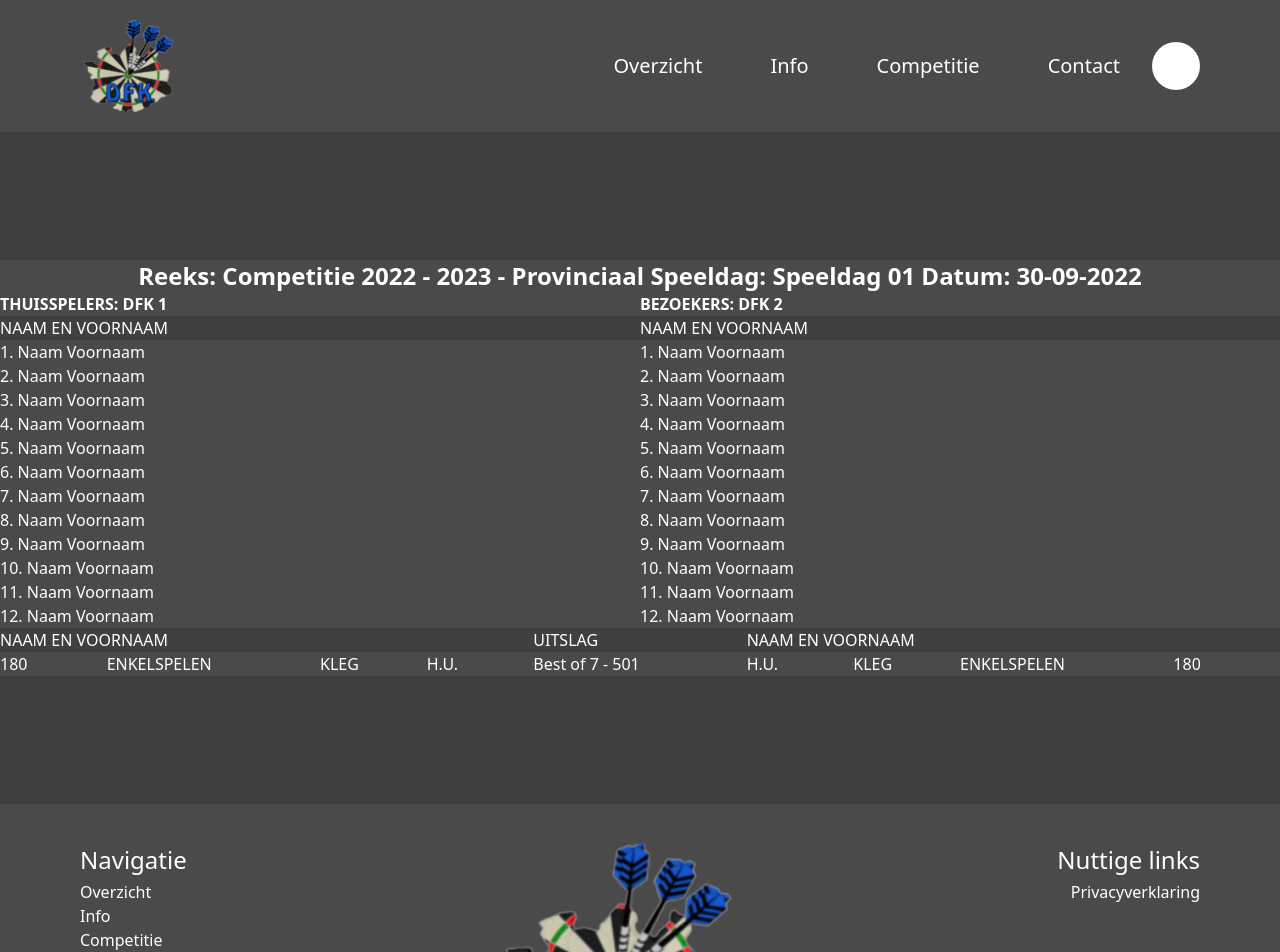
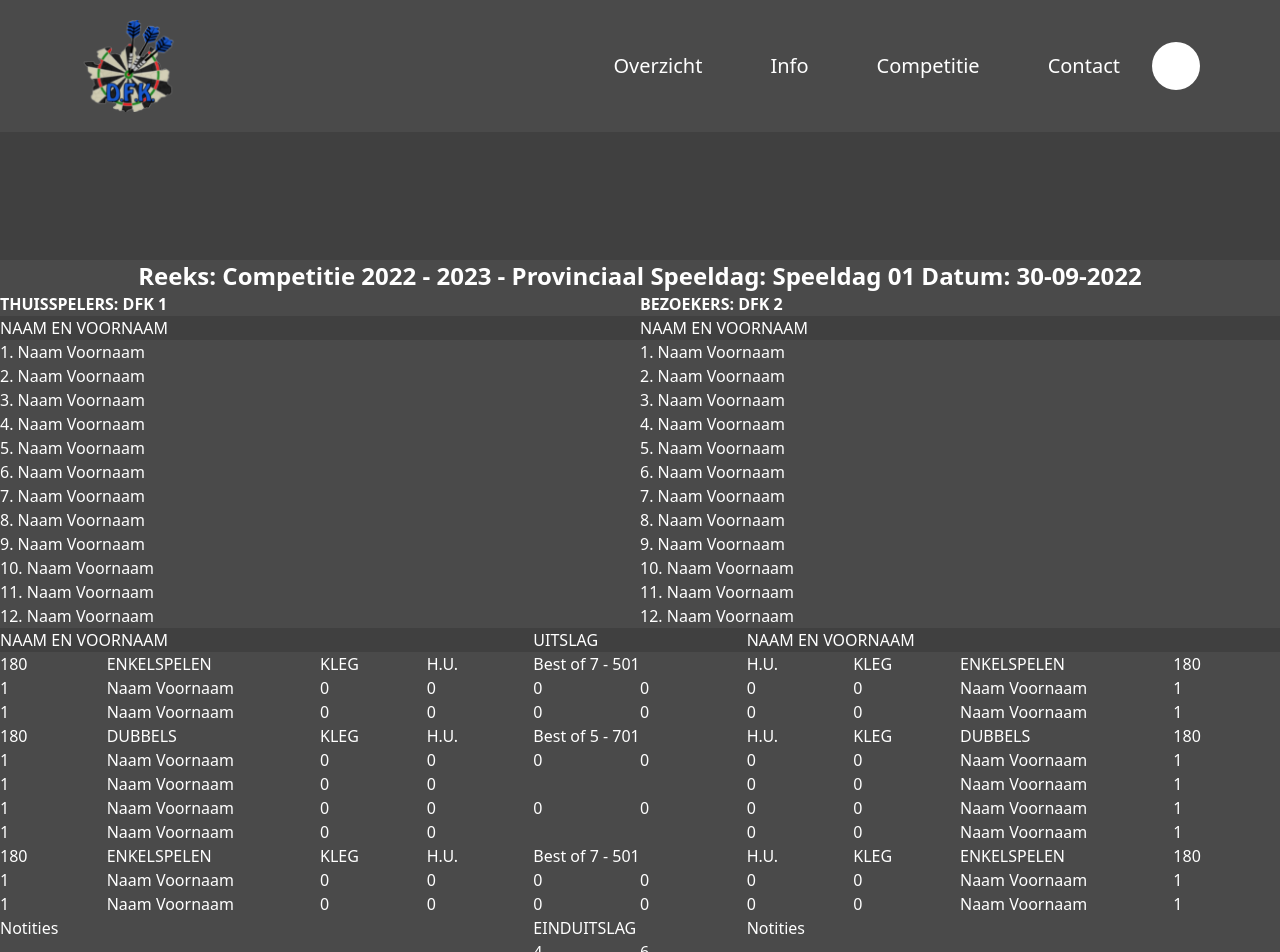
Before and after one commit to syandelbart/2223-Darts_Kempen-001-Website-Dartsfederatie, a Next.js app in the folder code/dfkwebsite/: page /competitie/speeldagen/wedstrijdblad in a window 1280 px wide. Shown: the top 952 px of the page. Built offline with nearby package versions, Linux system fonts and the light colour scheme; some icons are missing; what tailwind-children would draw is missing.

Commit message:
Update index.tsx

```diff
--- a/code/dfkwebsite/pages/competitie/speeldagen/wedstrijdblad/index.tsx
+++ b/code/dfkwebsite/pages/competitie/speeldagen/wedstrijdblad/index.tsx
@@ -9,33 +9,19 @@ const Wedstrijdblad: NextPage = () => {
                 <p className="font-semibold">BEZOEKERS: DFK 2</p>
                 <p className="bg-background">NAAM EN VOORNAAM</p>
                 <p className="bg-background">NAAM EN VOORNAAM</p>
-                <p>1. Naam Voornaam</p>
-                <p>1. Naam Voornaam</p>
-                <p>2. Naam Voornaam</p>
-                <p>2. Naam Voornaam</p>
-                <p>3. Naam Voornaam</p>
-                <p>3. Naam Voornaam</p>
-                <p>4. Naam Voornaam</p>
-                <p>4. Naam Voornaam</p>
-                <p>5. Naam Voornaam</p>
-                <p>5. Naam Voornaam</p>
-                <p>6. Naam Voornaam</p>
-                <p>6. Naam Voornaam</p>
-                <p>7. Naam Voornaam</p>
-                <p>7. Naam Voornaam</p>
-                <p>8. Naam Voornaam</p>
-                <p>8. Naam Voornaam</p>
-                <p>9. Naam Voornaam</p>
-                <p>9. Naam Voornaam</p>
-                <p>10. Naam Voornaam</p>
-                <p>10. Naam Voornaam</p>
-                <p>11. Naam Voornaam</p>
-                <p>11. Naam Voornaam</p>
-                <p>12. Naam Voornaam</p>
-                <p>12. Naam Voornaam</p>
+                {
+                    [...Array(12)].map((e, i) => {
+                        return (
+                            <>
+                                <p>{i+1}. Naam Voornaam</p>
+                                <p>{i+1}. Naam Voornaam</p>
+                            </>
+                        )
+                    })
+                }
             </div>
 
-            <div className="grid grid-cols-12 bg-nav-background children:border children:pl-5 children:py-2 children:text-center">
+            <div className="grid grid-cols-12 bg-nav-background children:border children:py-2 children:text-center">
                 <p className="col-span-5 bg-background">NAAM EN VOORNAAM</p>
                 <p className="col-span-2 bg-background">UITSLAG</p>
                 <p className="col-span-5 bg-background">NAAM EN VOORNAAM</p>
@@ -49,6 +35,135 @@ const Wedstrijdblad: NextPage = () => {
                 <p>KLEG</p>
                 <p className="col-span-2">ENKELSPELEN</p>
                 <p>180</p>
+
+                <p>1</p>
+                <p className="col-span-2">Naam Voornaam</p>
+                <p>0</p>
+                <p>0</p>
+                <p>0</p>
+                <p>0</p>
+                <p>0</p>
+                <p>0</p>
+                <p className="col-span-2">Naam Voornaam</p>
+                <p>1</p>
+
+                <p>1</p>
+                <p className="col-span-2">Naam Voornaam</p>
+                <p>0</p>
+                <p>0</p>
+                <p>0</p>
+                <p>0</p>
+                <p>0</p>
+                <p>0</p>
+                <p className="col-span-2">Naam Voornaam</p>
+                <p>1</p>
+
+                <p>180</p>
+                <p className="col-span-2">DUBBELS</p>
+                <p>KLEG</p>
+                <p>H.U.</p>
+                <p className="col-span-2">Best of 5 - 701</p>
+                <p>H.U.</p>
+                <p>KLEG</p>
+                <p className="col-span-2">DUBBELS</p>
+                <p>180</p>
+
+                <p>1</p>
+                <p className="col-span-2">Naam Voornaam</p>
+                <p>0</p>
+                <p>0</p>
+                <p className="row-span-2">0</p>
+                <p className="row-span-2">0</p>
+                <p>0</p>
+                <p>0</p>
+                <p className="col-span-2">Naam Voornaam</p>
+                <p>1</p>
+
+                <p>1</p>
+                <p className="col-span-2">Naam Voornaam</p>
+                <p>0</p>
+                <p>0</p>
+                <p>0</p>
+                <p>0</p>
+                <p className="col-span-2">Naam Voornaam</p>
+                <p>1</p>
+
+                <p>1</p>
+                <p className="col-span-2">Naam Voornaam</p>
+                <p>0</p>
+                <p>0</p>
+                <p className="row-span-2">0</p>
+                <p className="row-span-2">0</p>
+                <p>0</p>
+                <p>0</p>
+                <p className="col-span-2">Naam Voornaam</p>
+                <p>1</p>
+
+                <p>1</p>
+                <p className="col-span-2">Naam Voornaam</p>
+                <p>0</p>
+                <p>0</p>
+                <p>0</p>
+                <p>0</p>
+                <p className="col-span-2">Naam Voornaam</p>
+                <p>1</p>
+
+                <p>180</p>
+                <p className="col-span-2">ENKELSPELEN</p>
+                <p>KLEG</p>
+                <p>H.U.</p>
+                <p className="col-span-2">Best of 7 - 501</p>
+                <p>H.U.</p>
+                <p>KLEG</p>
+                <p className="col-span-2">ENKELSPELEN</p>
+                <p>180</p>
+
+                <p>1</p>
+                <p className="col-span-2">Naam Voornaam</p>
+                <p>0</p>
+                <p>0</p>
+                <p>0</p>
+                <p>0</p>
+                <p>0</p>
+                <p>0</p>
+                <p className="col-span-2">Naam Voornaam</p>
+                <p>1</p>
+
+                <p>1</p>
+                <p className="col-span-2">Naam Voornaam</p>
+                <p>0</p>
+                <p>0</p>
+                <p>0</p>
+                <p>0</p>
+                <p>0</p>
+                <p>0</p>
+                <p className="col-span-2">Naam Voornaam</p>
+                <p>1</p>
+
+                <p className="col-span-5 border-b-0">Notities</p>
+                <p className="col-span-2">EINDUITSLAG</p>
+                <p className="col-span-5 border-b-0">Notities</p>
+
+                <p className="col-span-5 border-y-0"></p>
+                <p className="col-span-1">4</p>
+                <p className="col-span-1">6</p>
+                <p className="col-span-5 border-y-0"></p>
+
+                <p className="col-span-5 border-y-0"></p>
+                <p className="col-span-1">4</p>
+                <p className="col-span-1">6</p>
+                <p className="col-span-5 border-y-0"></p>
+
+                <p className="col-span-5 border-t-0"></p>
+                <p className="col-span-1">4</p>
+                <p className="col-span-1">6</p>
+                <p className="col-span-5 border-t-0"></p>
+
+                <div className="col-span-12">
+                    <p>Definitief Opslaan</p>
+                    <input type="checkbox" name="" id="" />
+                </div>
+                <a href="" className="col-span-12">Opslaan</a>
             </div>
         </div>
     );
```
